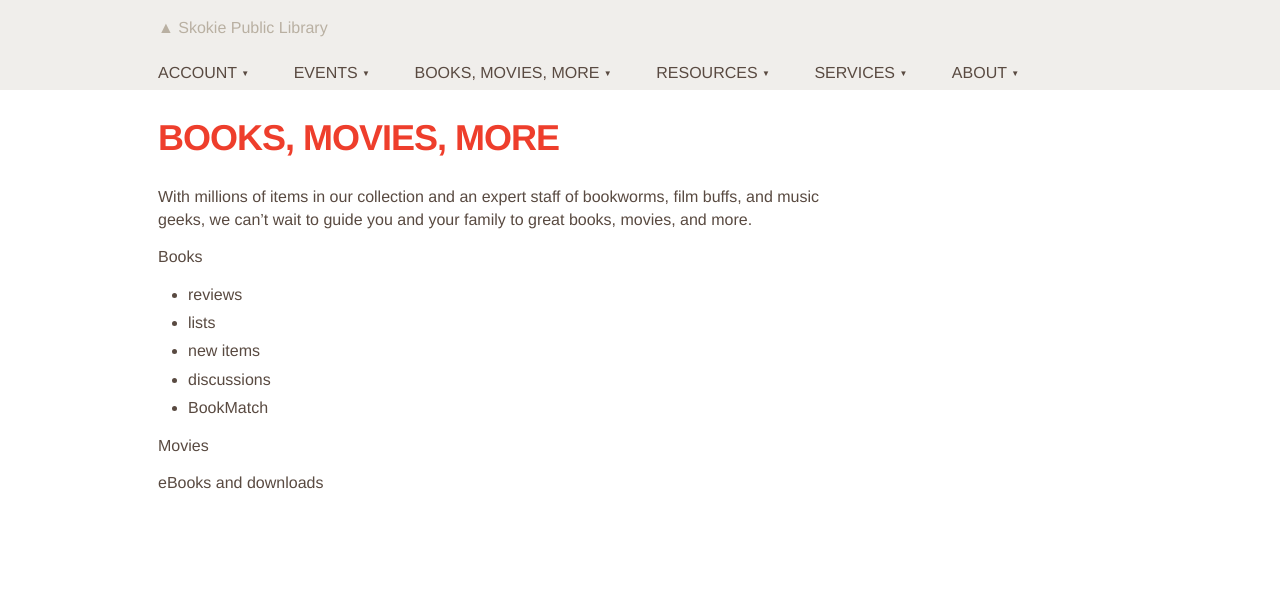
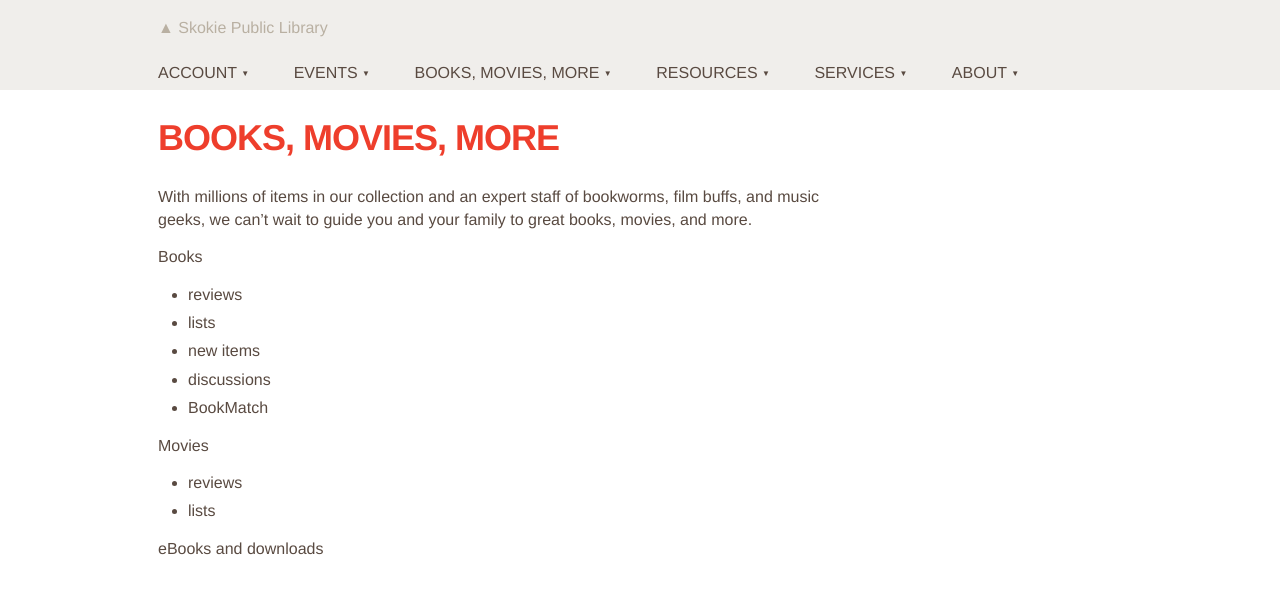
Before and after one commit to skokielibrary/spl-content, a Jekyll site: the page built from _content/annabelle/books-movies-more--index.markdown, in a window 1280 px wide. Shown: the top 594 px of the page. Built offline with Jekyll 4.4.1, drawn with Linux system fonts in a browser that asks for light colours.

Commit message:
Updated books-movies-more--index.markdown

```diff
--- a/_content/annabelle/books-movies-more--index.markdown
+++ b/_content/annabelle/books-movies-more--index.markdown
@@ -14,5 +14,7 @@ Books
 - BookMatch
 
 Movies
+- reviews
+- lists
 
 eBooks and downloads
```
